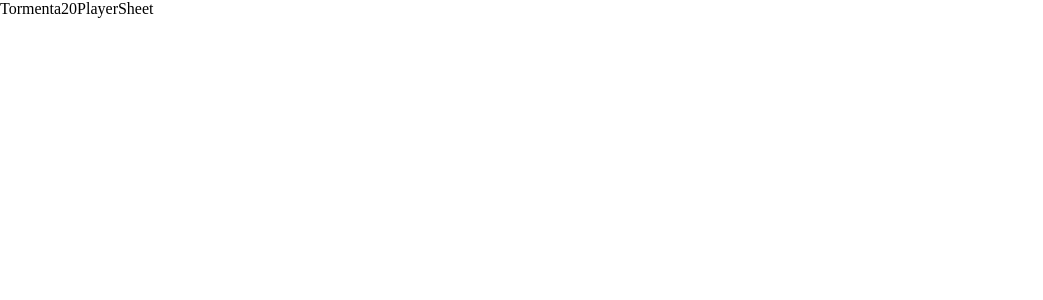
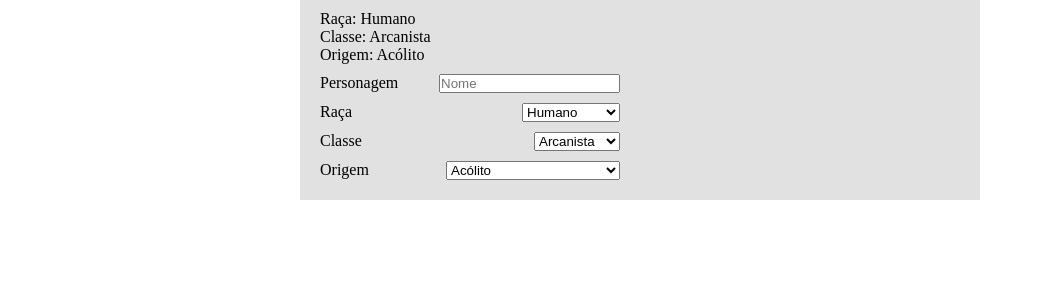
Before and after one commit to LukeLacer/t20-player-sheet, a React (Create React App) app: page / in a window 1280 px wide. Shown: the top 300 px of the page, without its empty margins (0-1043 px from the left). Built offline with nearby package versions, Linux system fonts and the light colour scheme.

Commit message:
player sheet page created

```diff
--- a/src/App.tsx
+++ b/src/App.tsx
@@ -1,9 +1,10 @@
 import React from 'react';
+import PlayerSheet from './pages/PlayerSheet';
 
-function App() {
+const App = () => {
   return (
     <>
-      Tormenta20PlayerSheet
+      <PlayerSheet />
     </>
   )
 }
--- /dev/null
+++ b/src/pages/PlayerSheet/index.tsx
@@ -0,0 +1,123 @@
+import React, { useState } from "react"
+
+import { InputContainer, PlayerSheetContainer } from "./styles"
+
+const PlayerSheet = () => {
+    const [classes] = useState([
+        { "name": "Arcanista" },
+        { "name": "Bárbaro" },
+        { "name": "Bardo" },
+        { "name": "Bucaneiro" },
+        { "name": "Caçador" },
+        { "name": "Cavaaleiro" },
+        { "name": "Clérigo" },
+        { "name": "Druida" },
+        { "name": "Guerreiro" },
+        { "name": "Inventor" },
+        { "name": "Ladino" },
+        { "name": "Lutador" },
+        { "name": "Nobre" },
+        { "name": "Paaladino" }
+    ])
+    const [backgrounds] = useState([
+        { "name": "Acólito" },
+        { "name": "Amigo dos Animais" },
+        { "name": "Amnésico" },
+        { "name": "Aristocrata" },
+        { "name": "Artesão" },
+        { "name": "Artista" },
+        { "name": "Assistente de Laboratório" },
+        { "name": "Batedor" },
+        { "name": "Capanga" },
+        { "name": "Charlatão" },
+        { "name": "Circense" },
+        { "name": "Criminoso" },
+        { "name": "Curandeiro" },
+        { "name": "Eremita" },
+        { "name": "Escravo" },
+        { "name": "Estudioso" },
+        { "name": "Fazendeiro" },
+        { "name": "Forasteiro" },
+        { "name": "Gladiador" },
+        { "name": "Guarda" },
+        { "name": "Herdeiro" },
+        { "name": "Herói Camponês" },
+        { "name": "Marujo" },
+        { "name": "Mateiro" },
+        { "name": "Membro de Guilda" },
+        { "name": "Mercador" },
+        { "name": "Minerador" },
+        { "name": "Nômade" },
+        { "name": "Pivete" },
+        { "name": "Refugiado" },
+        { "name": "Seguidor" },
+        { "name": "Selvagem" },
+        { "name": "Soldado" },
+        { "name": "Taverneiro" },
+        { "name": "Trabalhador" }
+    ])
+    const [races] = useState([
+        { "name": "Humano", "size": "Médio" },
+        { "name": "Anão", "size": "Médio" },
+        { "name": "Dahllan", "size": "Médio" },
+        { "name": "Elfo", "size": "Médio" },
+        { "name": "Goblin", "size": "Pequeno" },
+        { "name": "Lefou", "size": "Médio" },
+        { "name": "Minotauro", "size": "Médio" },
+        { "name": "Qareen", "size": "Médio" },
+        { "name": "Golem", "size": "Médio" },
+        { "name": "Hynne", "size": "Pequeno" },
+        { "name": "Kliren", "size": "Médio" },
+        { "name": "Medusa", "size": "Médio" },
+        { "name": "Osteon", "size": "Médio" },
+        { "name": "Sereia/Tritão", "size": "Médio" },
+        { "name": "Sílfide", "size": "Minúsculo" },
+        { "name": "Suraggel", "size": "Médio" },
+        { "name": "Trog", "size": "Médio" }
+    ])
+    const [selectedRace, setSelectedRace] = useState<string>(races[0].name)
+    const [selectedBackground, setSelectedBackground] = useState<string>(backgrounds[0].name)
+    const [selectedClass, setSelectedClass] = useState<string>(classes[0].name)
+
+    return <PlayerSheetContainer>
+        <div>Raça: {selectedRace}</div>
+        <div>Classe: {selectedClass}</div>
+        <div>Origem: {selectedBackground}</div>
+        <InputContainer>
+            <span>Personagem</span>
+            <input type="text" id="Name" placeholder="Nome"/>
+        </InputContainer>
+        <InputContainer>
+            <span>Raça</span>
+            <select name="Race" id="Race" onChange={(e) => setSelectedRace(e.target.value)}>
+                {
+                    races.map(race => {
+                        return <option value={race.name}>{race.name}</option>
+                    })
+                }
+            </select>
+        </InputContainer>
+        <InputContainer>
+            <span>Classe</span>
+            <select name="Class" id="Class" onChange={(e) => setSelectedClass(e.target.value)}>
+                {
+                    classes.map(characterClass => {
+                        return <option value={characterClass.name}>{characterClass.name}</option>
+                    })
+                }
+            </select>
+        </InputContainer>
+        <InputContainer>
+            <span>Origem</span>
+            <select name="Background" id="Background" onChange={(e) => setSelectedBackground(e.target.value)}>
+                {
+                    backgrounds.map(background => {
+                        return <option value={background.name}>{background.name}</option>
+                    })
+                }
+            </select>
+        </InputContainer>
+    </PlayerSheetContainer>
+}
+
+export default PlayerSheet
--- /dev/null
+++ b/src/pages/PlayerSheet/styles.ts
@@ -0,0 +1,15 @@
+import styled from "styled-components"
+
+export const PlayerSheetContainer = styled.div`
+    padding: 10px 20px;
+    margin: auto;
+    width: 50%;
+    background-color: #e1e1e1;
+`
+
+export const InputContainer = styled.div`
+    margin: 10px 0;
+    width: 300px;
+    display: flex;
+    justify-content: space-between;
+`
```
